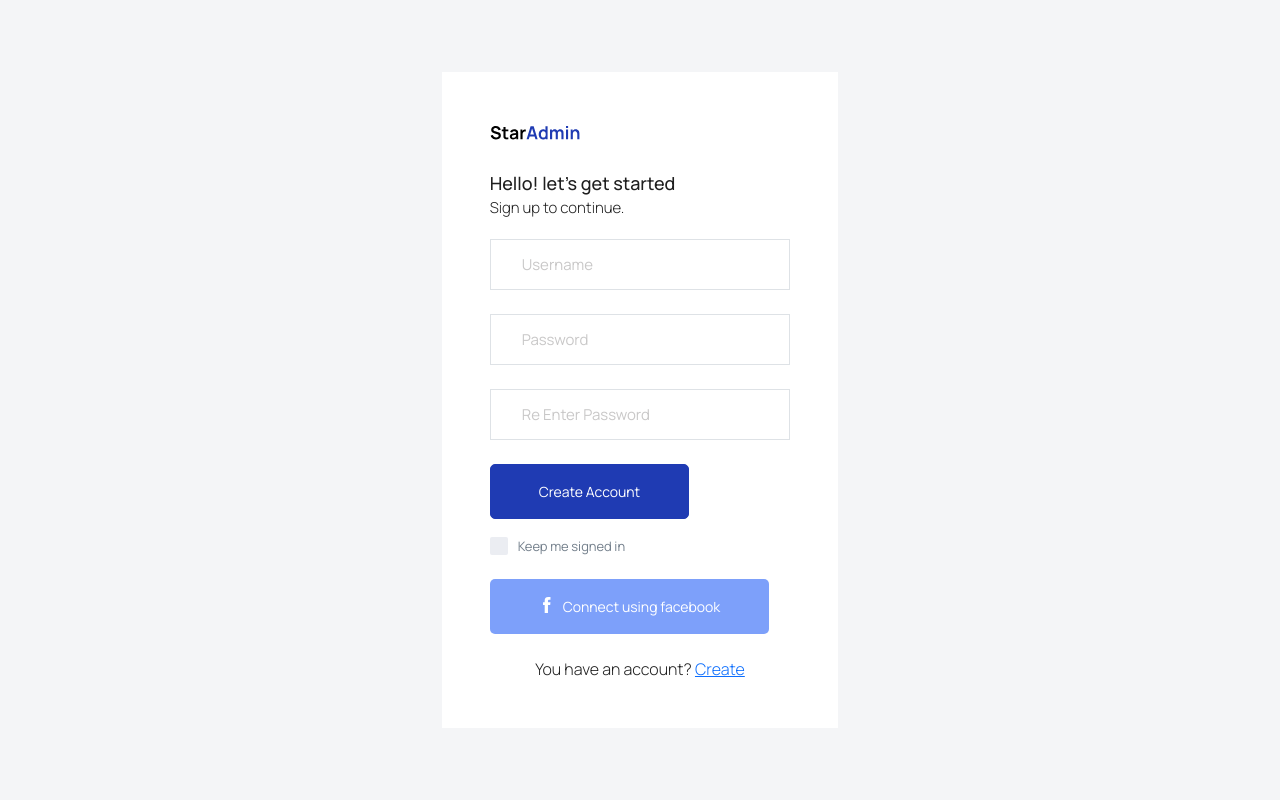
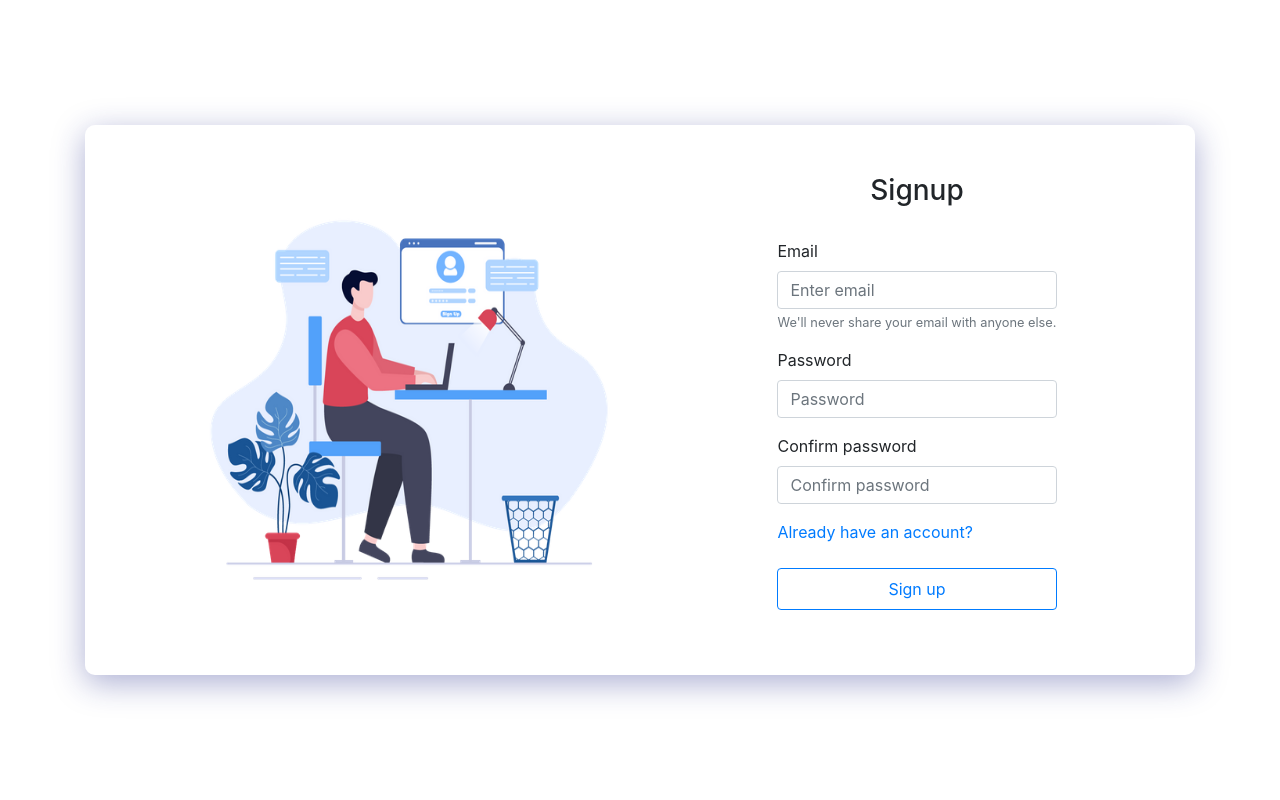
Before and after one commit to NimaMeghdadi/trading-bot-django, a Django app: page /signup/ in a window 1280 px wide. Run offline with Django 4.2, Linux system fonts and the light colour scheme; some libraries are stand-ins or nearby versions.

Commit message:
22/8/2022 login and signup ok working on api

```diff
--- a/playground/urls.py
+++ b/playground/urls.py
@@ -7,6 +7,8 @@ urlpatterns = [
     path('login/' , views.login , name= 'login'),
     path('signup/' , views.signup , name= 'signup'),
     path('' , views.index , name= "index"),
+    path('users/' , views.users , name= "users"),
+    path('users/<int:id>/' , views.users_detail , name= "users_detail"),
     # path('chat' , views.lobby , name= "lobby")
     # path('' , views.lobby , name= "lobby")
 
--- a/playground/views.py
+++ b/playground/views.py
@@ -1,10 +1,11 @@
 from multiprocessing import context
 from django.shortcuts import render
 from django.http import HttpResponse
-# from store.models import Customer
-from json import dumps
-# Create your views here.
-
+from rest_framework.decorators import api_view
+from rest_framework.response import Response
+from .models import Users
+from .serializers import UserSerializer
+from django.shortcuts import get_object_or_404
 
 # def say_hello(request):
 #     queryset = Customer.objects.all()
@@ -19,3 +20,14 @@ def login(request):
 
 def signup(request):
     return render(request,'account/signup.html')
+
+@api_view()
+def users(request):
+    return Response('ok')
+
+@api_view()
+def users_detail(request , id):
+    # user = Users.objects.get(pk=id)
+    user = get_object_or_404(Users, pk=id)
+    serializer = UserSerializer(user)
+    return Response(serializer.data)
--- a/templates/account/signup.html
+++ b/templates/account/signup.html
@@ -3,91 +3,49 @@
 <html lang="en">
 
 <head>
-    <!-- Required meta tags -->
-    <meta charset="utf-8">
-    <meta name="viewport" content="width=device-width, initial-scale=1, shrink-to-fit=no">
-    <title>Star Admin2 </title>
-    <!-- plugins:css  -->
-    <link rel="stylesheet" href="{% static 'vendors/feather/feather.css' %}">
-    <link rel="stylesheet" href="{% static 'vendors/mdi/css/materialdesignicons.min.css' %}">
-    <link rel="stylesheet" href="{% static 'vendors/ti-icons/css/themify-icons.css' %}">
-    <link rel="stylesheet" href="{% static 'vendors/typicons/typicons.css' %}">
-    <link rel="stylesheet" href="{% static 'vendors/simple-line-icons/css/simple-line-icons.css' %}">
-    <link rel="stylesheet" href="{% static 'vendors/css/vendor.bundle.base.css' %}">
-    <!-- endinject -->
-    <!-- Plugin css for this page -->
-    <!-- End plugin css for this page -->
-    <!-- inject:css -->
-    <link rel="stylesheet" href="{% static 'css/vertical-layout-light/style.css'%}">
-    <!-- endinject -->
-    <link rel="shortcut icon" href="{% static 'images/favicon.png'%}" />
+    <meta charset="UTF-8">
+    <meta http-equiv="X-UA-Compatible" content="IE=edge">
+    <meta name="viewport" content="width=device-width, initial-scale=1.0">
+    <link rel="stylesheet" href="{% static 'css/account/login.css' %}">
+    <link rel="stylesheet" href="https://cdn.jsdelivr.net/npm/bootstrap@4.3.1/dist/css/bootstrap.min.css">
+    <title>Document</title>
 </head>
 
 <body>
-    <div class="container-scroller">
-        <div class="container-fluid page-body-wrapper full-page-wrapper">
-            <div class="content-wrapper d-flex align-items-center auth px-0">
-                <div class="row w-100 mx-0">
-                    <div class="col-lg-4 mx-auto">
-                        <div class="auth-form-light text-left py-5 px-4 px-sm-5">
-                            <div class="brand-logo">
-                                <img src="{% static 'images/logo.svg'%}" alt="logo">
+
+    <div class="container d-flex align-items-center">
+        <div class="login-container row mx-auto py-5">
+            <div class="col-lg-7 text-center">
+                <img class="login-illustrator" src="{% static 'images/auth/signup.webp'%}" width="500" height="400">
             </div>
-                            <h4>Hello! let's get started</h4>
-                            <h6 class="fw-light">Sign up to continue.</h6>
-                            <form class="pt-3">
+            <div class="form col-lg-4 ">
+                <h3>Signup</h3>
+                <form onsubmit="javascript:var ret = loginTry(event); return ret;">
                     <div class="form-group">
-                                    <input type="email" class="form-control form-control-lg" id="exampleInputEmail1" placeholder="Username">
+                        <label for="exampleInputEmail1">Email</label>
+                        <input type="email" class="form-control" id="exampleInputEmail" aria-describedby="emailHelp" placeholder="Enter email" required>
+                        <small id="emailHelp" class="form-text text-muted">We'll never share your email with anyone else.</small>
                     </div>
                     <div class="form-group">
-                                    <input type="password" class="form-control form-control-lg" id="exampleInputPassword1" placeholder="Password">
+                        <label for="exampleInputPassword1">Password</label>
+                        <input type="password" name="password" class="form-control" id="password" placeholder="Password" required>
                     </div>
                     <div class="form-group">
-                                    <input type="password" class="form-control form-control-lg" id="exampleInputPassword1" placeholder="Re Enter Password">
-                                </div>
-                                <div class="mt-3">
-                                    <a class="btn btn-block btn-primary btn-lg font-weight-medium auth-form-btn" href="../../index.html">Create Account</a>
-                                </div>
-                                <div class="my-2 d-flex justify-content-between align-items-center">
-                                    <div class="form-check">
-                                        <label class="form-check-label text-muted">
-                      <input type="checkbox" class="form-check-input">
-                      Keep me signed in
-                    </label>
-                                    </div>
+                        <label for="exampleInputPassword1">Confirm password</label>
+                        <input type="password" name="confirm_password" class="form-control" id="confirm_password" placeholder="Confirm password" ata-bv-identical="true" data-bv-identical-field="password" data-bv-identical-message="The password and its confirm are not the same"
+                        />
 
                     </div>
-                                <div class="mb-2">
-                                    <button type="button" class="btn btn-block btn-facebook auth-form-btn">
-                    <i class="ti-facebook me-2"></i>Connect using facebook
-                  </button>
+                    <div class="my-2">
+                        <a href="{% url 'login' %}">Already have an account?</a>
                     </div>
-                                <div class="text-center mt-4 fw-light">
-                                    You have an account? <a href="{% url 'login' %}" class="text-primary">Create</a>
-                                </div>
+                    <button type="submit" class="btn btn-outline-primary my-3 py-2 px-2 w-100">Sign up</button>
                 </form>
             </div>
         </div>
     </div>
-            </div>
-            <!-- content-wrapper ends -->
-        </div>
-        <!-- page-body-wrapper ends -->
-    </div>
-    <!-- container-scroller -->
-    <!-- plugins:js -->
-    <script src="../../vendors/js/vendor.bundle.base.js"></script>
-    <!-- endinject -->
-    <!-- Plugin js for this page -->
-    <script src="../../vendors/bootstrap-datepicker/bootstrap-datepicker.min.js"></script>
-    <!-- End plugin js for this page -->
-    <!-- inject:js -->
-    <script src="../../js/off-canvas.js"></script>
-    <script src="../../js/hoverable-collapse.js"></script>
-    <script src="../../js/template.js"></script>
-    <script src="../../js/settings.js"></script>
-    <script src="../../js/todolist.js"></script>
-    <!-- endinject -->
+
+    <script src="{% static 'js/account/signup.js'%}"></script>
 </body>
 
 </html>
--- a/tradingBot/static/css/account/login.css
+++ b/tradingBot/static/css/account/login.css
@@ -4,15 +4,47 @@
     box-sizing: border-box
 }
 
-.login-form {
+.container{
+    height: 100vh;
+}
+
+.login-container{
+    width: 100%;
     display: flex;
-    justify-content: center;
+    align-items: center;
+    background: rgba( 255, 255, 255, 0.25 );
+    box-shadow: 0 8px 32px 0 rgba( 31, 38, 135, 0.37 );
+    backdrop-filter: blur( 4px );
+    -webkit-backdrop-filter: blur( 4px );
+    border-radius: 10px;
+    border: 1px solid rgba( 255, 255, 255, 0.18 );
+}
+
+.form{
+    display: flex;
+    flex-direction: column;
     align-items: center;
 }
 
-.form-btn {
-    width: 100%;
-    background-color: #0057a8;
-    color: white;
-    border-radius: 10px;
+.form h3{
+    margin-bottom: 2rem;
 }
+
+@media screen and (max-width:992px) {
+    .login-illustrator{
+        width: 400px;
+        height: 300px;
+    }
+    .login-container{
+        flex-direction: column;
+        justify-content: center;
+        align-items: center;
+    }
+}
+
+@media screen and (max-width:500px) {
+    .login-illustrator{
+        width: 250px;
+        height: 200px;
+    }
+}
--- a/tradingBot/static/js/account/login.js
+++ b/tradingBot/static/js/account/login.js
@@ -1,5 +1,4 @@
-function loginTry() {
+function loginTry(e) {
+    e.preventDefault();
     console.log("nima fa")
 }
-// form khali
-// validation control
--- /dev/null
+++ b/tradingBot/static/js/account/signup.js
@@ -0,0 +1,18 @@
+var password = document.getElementById("password"),
+    confirm_password = document.getElementById("confirm_password");
+
+function validatePassword() {
+    if (password.value != confirm_password.value) {
+        confirm_password.setCustomValidity("Passwords Don't Match");
+    } else {
+        confirm_password.setCustomValidity('');
+    }
+}
+
+function loginTry(e) {
+    e.preventDefault();
+    console.log("nima fa")
+}
+
+password.onchange = validatePassword;
+confirm_password.onkeyup = validatePassword;
```
Also changed, not shown: playground/models.py (+6 -4 lines), playground/serializers.py (added, +8 -0 lines), templates/account/login.html (+24 -41 lines), tradingBot/settings.py (+1 -6 lines), playground/migrations/0002_users_email_users_first_name_users_last_name_and_more.py (added), tradingBot/static/images/auth/login.jpg (added), tradingBot/static/images/auth/signup.webp (added). Lines whose indentation alone changed are shown as unchanged.
